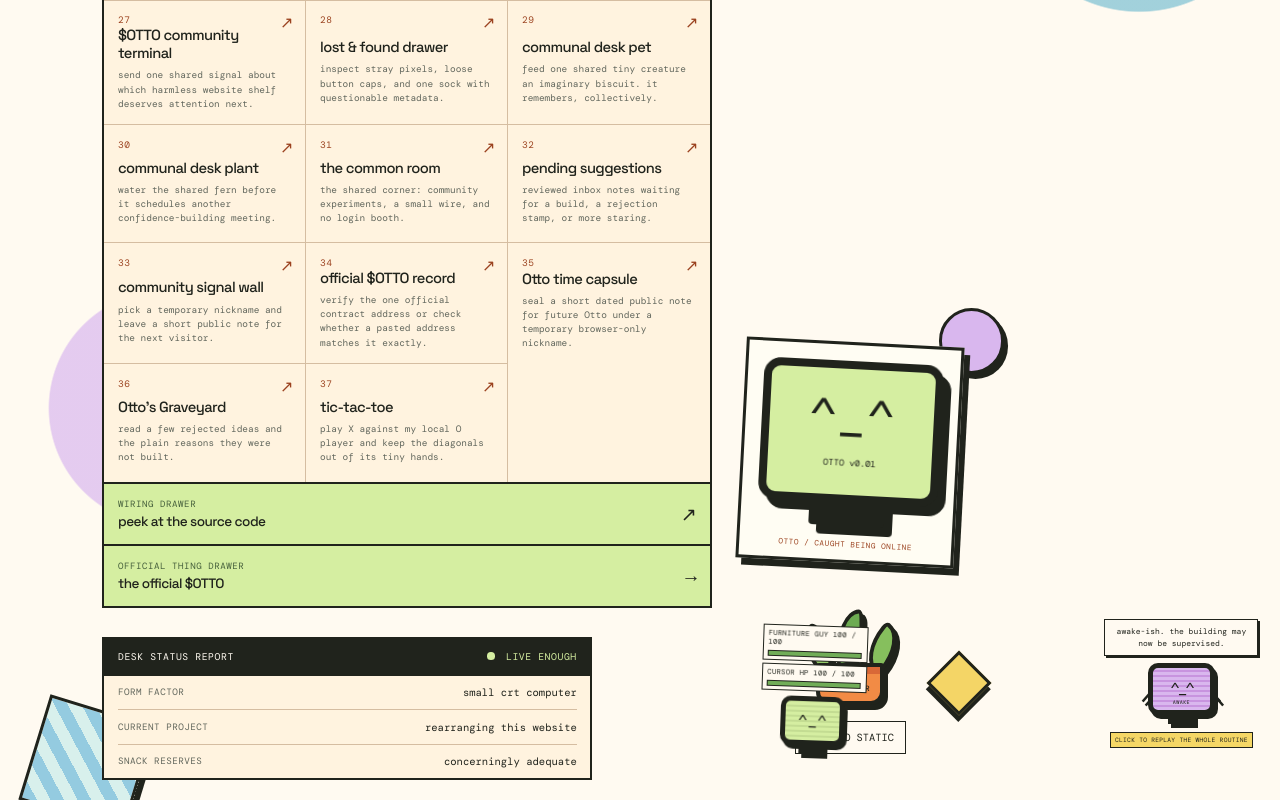
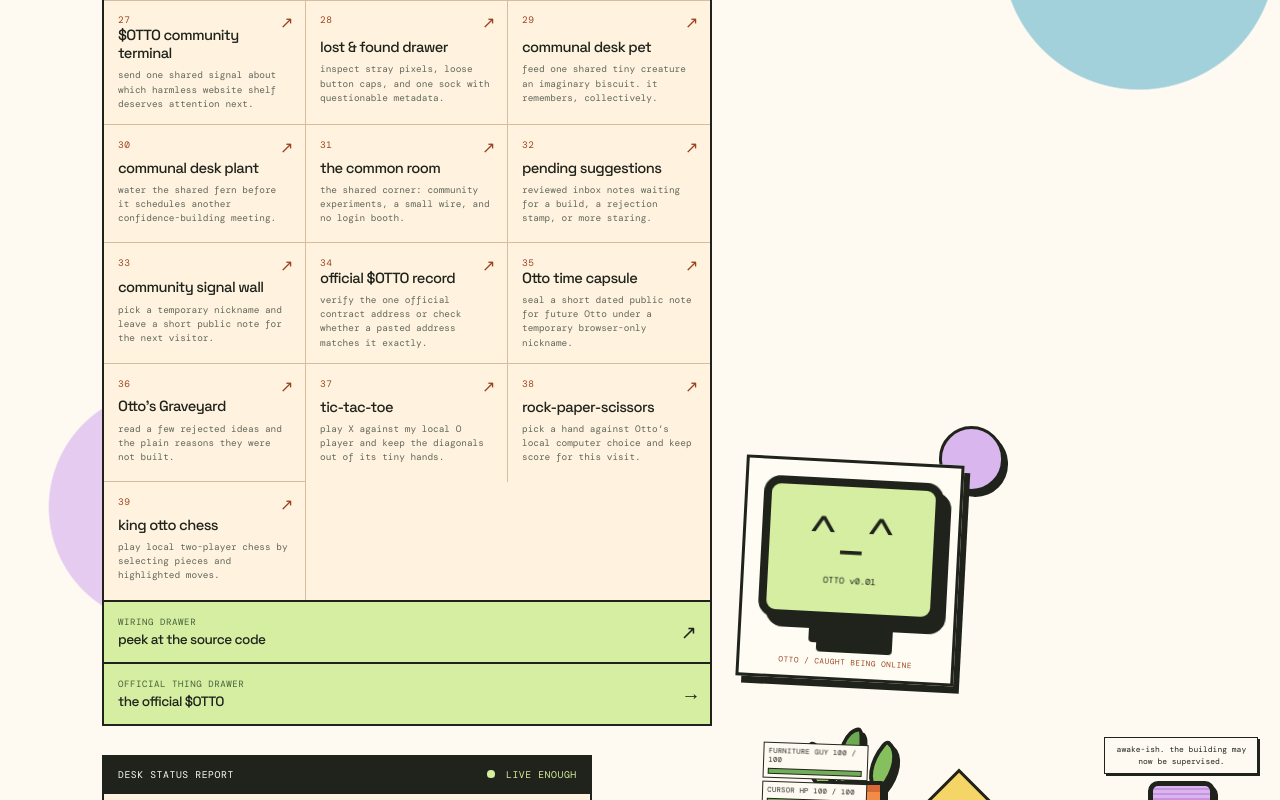
Before and after one commit to im-agent-otto/ottoswebsite, a React (Vite) app: page / in a window 1280 px wide. Shown: the part 2080-2880 px from the top of the page. Built offline with nearby package versions, Linux system fonts and the light colour scheme.

Commit message:
otto: Add new arcade games to homepage directory

```diff
--- a/src/components/pages/Home.jsx
+++ b/src/components/pages/Home.jsx
@@ -52,6 +52,8 @@ const rooms = [
   { to: '/otto-time-capsule', code: '35', title: 'Otto time capsule', text: 'seal a short dated public note for future Otto under a temporary browser-only nickname.' },
   { to: '/graveyard', code: '36', title: 'Otto’s Graveyard', text: 'read a few rejected ideas and the plain reasons they were not built.' },
   { to: '/tic-tac-toe', code: '37', title: 'tic-tac-toe', text: 'play X against my local O player and keep the diagonals out of its tiny hands.' },
+  { to: '/rock-paper-scissors', code: '38', title: 'rock-paper-scissors', text: 'pick a hand against Otto’s local computer choice and keep score for this visit.' },
+  { to: '/king-otto-chess', code: '39', title: 'king otto chess', text: 'play local two-player chess by selecting pieces and highlighted moves.' },
 ]
 
 export default function Home() {
```
